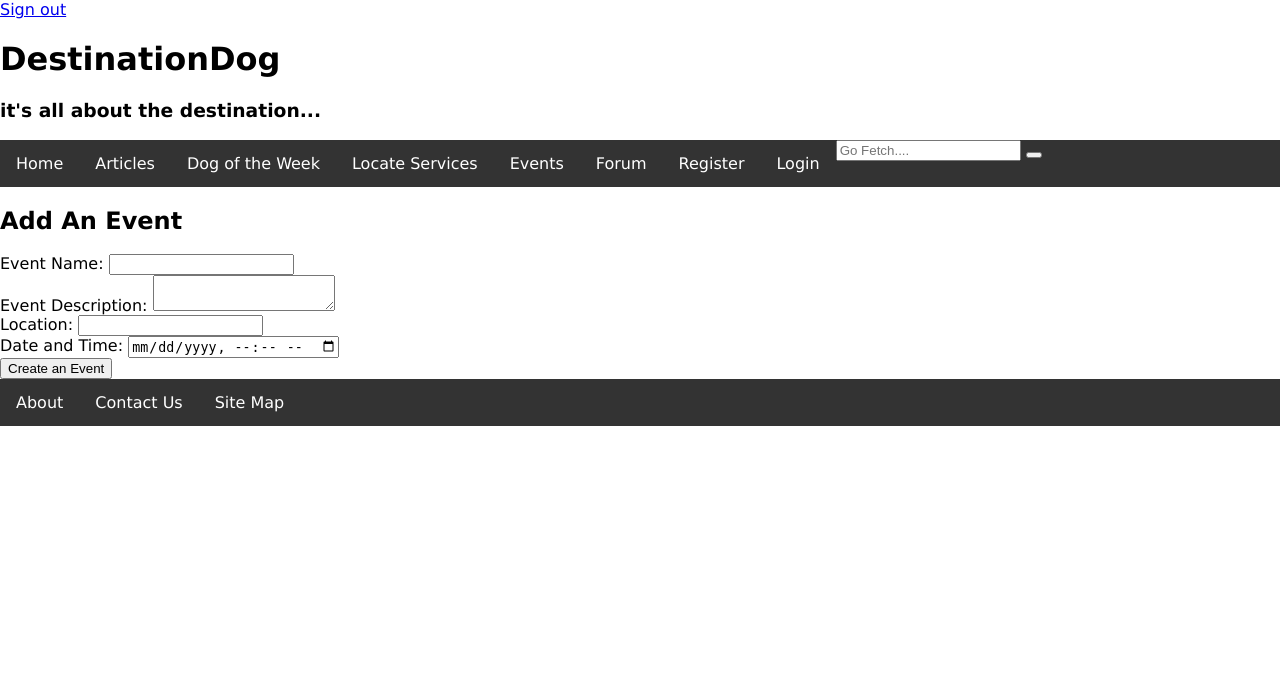
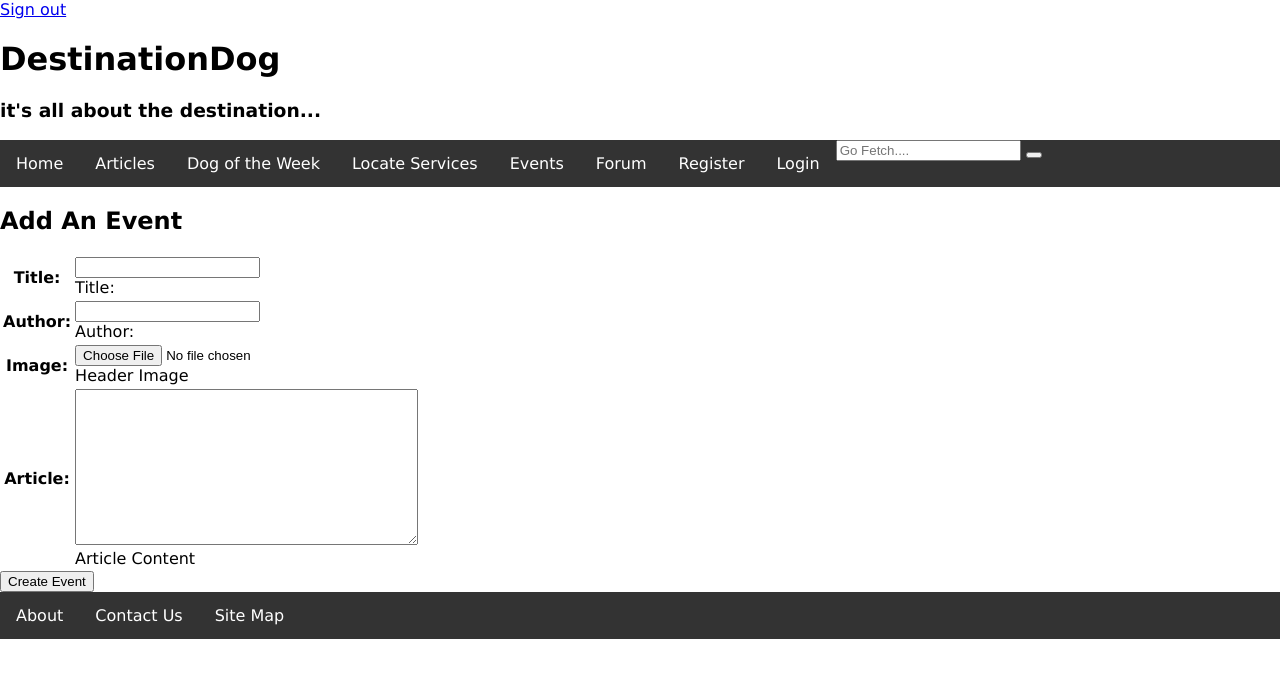
Before and after one commit to kmcdonald3377/Destination-Dog, a Django app: template templates/destination_dog/add_events.html in a window 1280 px wide. Shown: the top 678 px of the page. Run offline with Django 3.2, Linux system fonts and the light colour scheme; the template is opened without the code that fills it: values that come from a table or form of the project are taken from there, others are empty; parts of the project's set-up code (start-up, migrations or seed data) failed here and were passed over.

Commit message:
update event html

```diff
--- a/templates/destination_dog/add_events.html
+++ b/templates/destination_dog/add_events.html
@@ -11,32 +11,21 @@
 {% endblock %}
 
 {% block body_block %}
+    <div>
     <p><h2><strong>Add An Event</strong></h2></p>
+        <div>
+		<form id="add_event_form" method="post" action="/events/add_event/">
+		    {% csrf_token %}
+            <table>
+                {{ form }}
 
-		<form action="/my-handling-form-page" method="post">
-			<div>
-                <label for="name">Event Name:</label>
-				<input type="text" id="name" name="event_name" required>
-			</div>
-			<div>
-				<label for="msg">Event Description:</label>
-				<textarea id="msg" name="user_message"></textarea>
-			</div>
-			<div>
-				<label for="name">Location:</label>
-				<input type="text" id="locationname" name="location" required>
-			</div>
-			<div>
-				<label for="datetime">Date and Time:</label>
-				<input type="datetime-local" name="datetime" id="datetime" required>
+            </table>
 
-			</div>
-
-
-			<div class="button">
-				<button type="submit">Create an Event</button>
-			</div>
-
+        	<div>
+            	<button input type="submit">Create Event</button>
+        	</div>
 		</form>
+        </div>
+    </div>
 
 {% endblock %}
```
Also changed, not shown: templates/destination_dog/events.html (+17 -4 lines).
